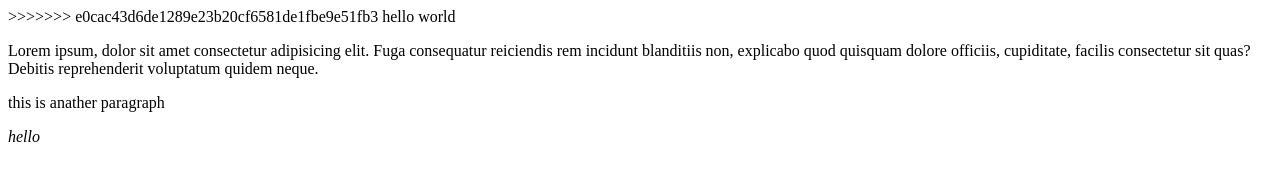
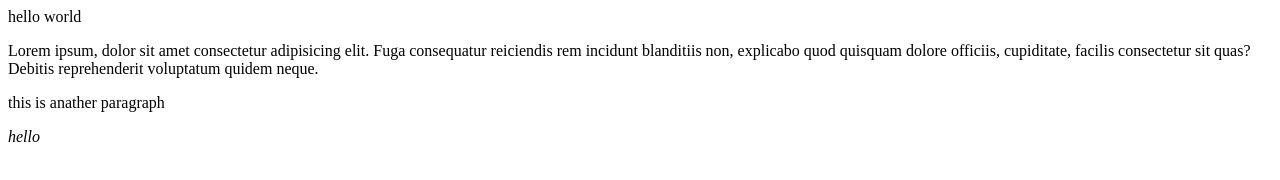
Before and after one commit to Marzieh-naseri/Cs50xiran, a plain HTML site: page index.htm in a window 1280 px wide. Drawn offline with Linux system fonts and the light colour scheme.

Commit message:
a change

```diff
--- a/index.htm
+++ b/index.htm
@@ -8,7 +8,6 @@
 </head>
 
 <body style="color:black">
->>>>>>> e0cac43d6de1289e23b20cf6581de1fbe9e51fb3
     hello world
     <p>Lorem ipsum, dolor sit amet consectetur adipisicing elit. Fuga consequatur reiciendis rem incidunt blanditiis non, explicabo quod quisquam dolore officiis, cupiditate, facilis consectetur sit quas? Debitis reprehenderit voluptatum quidem neque.</p>
 <p>this is anather paragraph</p>
```
